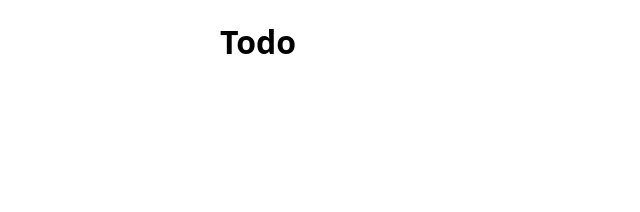
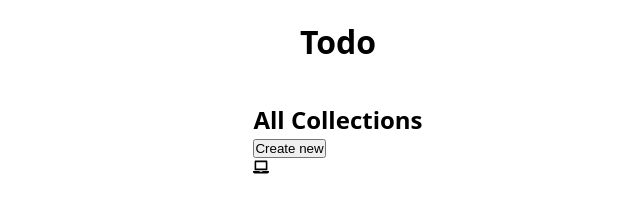
Before and after one commit to rockybulhussain77/App, a plain HTML site: page index.html in a window 1280 px wide. Shown: the whole page, without its empty margins (302-942 px from the left). Drawn offline with Linux system fonts and the light colour scheme.

Commit message:
second commit

```diff
--- a/index.html
+++ b/index.html
@@ -22,7 +22,21 @@
       <!-- main start -->
       <main>
         <section>
-
+            <div class="section-header">
+                <h1>All Collections</h1>
+                <button class="create_collection">Create new</button>
+                <div class="container">
+                    <div class="collection_container">
+                        <div class="collection">
+                            <div class="icon">
+                                <svg stroke="currentColor" fill="currentColor" stroke-width="0" viewBox="0 0 640 512" class="text-blue-200 text-3xl" height="1em" width="1em" xmlns="http://www.w3.org/2000/svg">
+                                    <path d="M624 416H381.54c-.74 19.81-14.71 32-32.74 32H288c-18.69 0-33.02-17.47-32.77-32H16c-8.8 0-16 7.2-16 16v16c0 35.2 28.8 64 64 64h512c35.2 0 64-28.8 64-64v-16c0-8.8-7.2-16-16-16zM576 48c0-26.4-21.6-48-48-48H112C85.6 0 64 21.6 64 48v336h512V48zm-64 272H128V64h384v256z"></path>
+                                </svg>
+                            </div>
+                        </div>
+                    </div>
+                </div>
+            </div>
         </section>
       </main>
       <!-- main end -->
--- a/style.css
+++ b/style.css
@@ -12,6 +12,8 @@ body {
 
 header {
     width: 100%;
+    display: flex;
+    justify-content: center;
 }
 
 nav {
```
